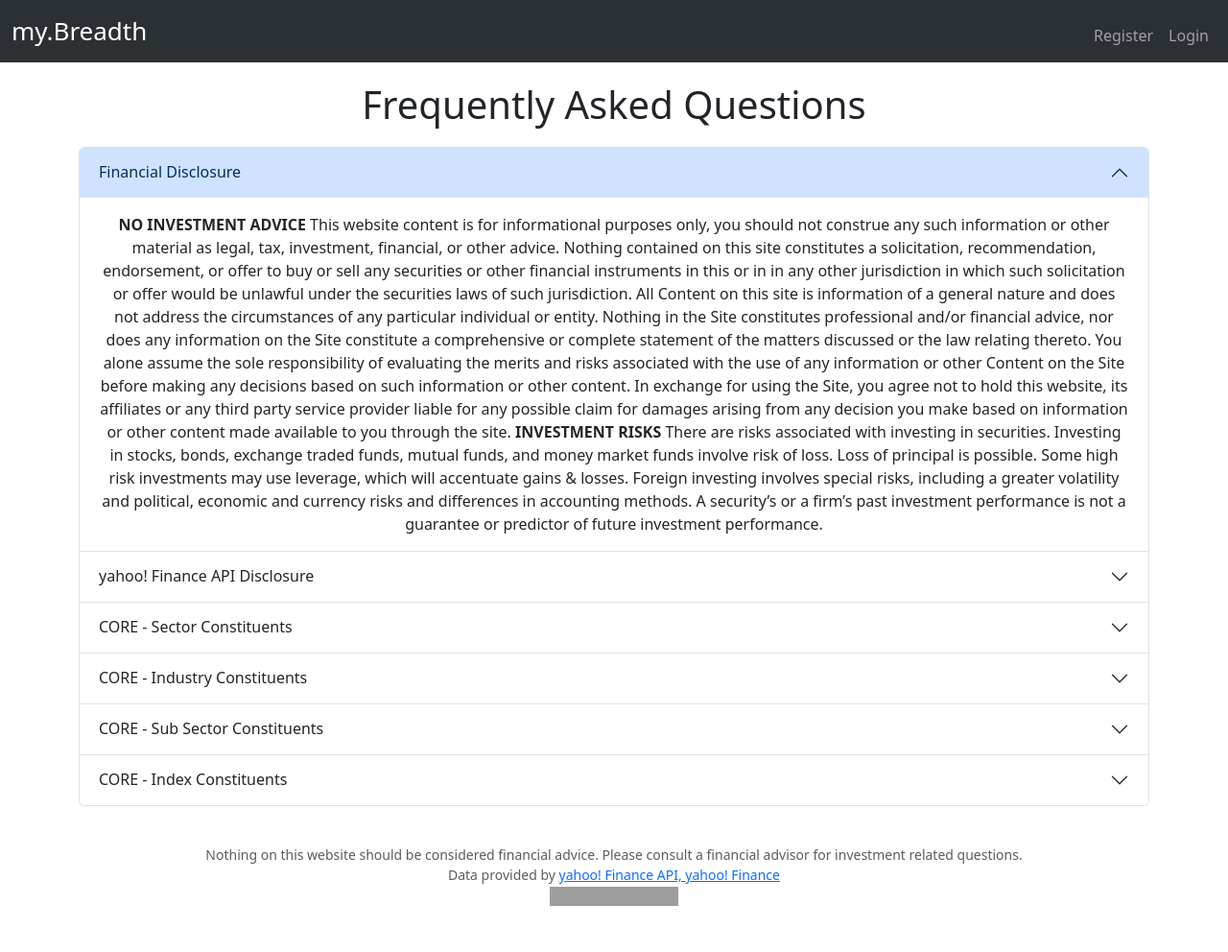
After one commit to jarrodschilling/my_breadth, a Flask app: page /faq in a window 1280 px wide. The commit adds this page. Shown: the whole page at 96% size. Run offline with Flask 3, Linux system fonts and the light colour scheme; grey boxes are pictures that could not be loaded.

Commit message:
updating FAQ page

```diff
--- a/app.py
+++ b/app.py
@@ -162,6 +162,14 @@ def signup_post():
 def index():
     random_quote = random.choice(quotes)
     return render_template("index.html", quote=random_quote)
+
+# -------------------------------------------------------------------------------------------------------
+# -------------- FREQUENTLY ASKED QUESTIONS (FAQ)
+# -------------------------------------------------------------------------------------------------------
+
+@app.route("/faq", methods=["GET"])
+def faq():
+    return render_template("faq.html")
 
 # -------------------------------------------------------------------------------------------------------
 # -------------- CORE SECTOR DETAIL PAGE
--- a/functions.py
+++ b/functions.py
@@ -235,3 +235,8 @@ def create_errors(problem):
 # -----------------------------------------------------------------------------------------------
 #>>>>>>>>>>>>>>>>>>>>>>>>>>>>>>>>>>>>>>>>>>>>>>>>>>>>>>>>>>>>>>>>>>>>>>>>>>>>>>>>>>>>>>>>>>>>>>>>>>>>>>>
 #>>>>>>>>>>>>>>>>>>>>>>>>>>>>>>>>>>>>>>>>>>>>>>>>>>>>>>>>>>>>>>>>>>>>>>>>>>>>>>>>>>>>>>>>>>>>>>>>>>>>>>>
+
+
+# Net High/Low NASDAQ + NYSE - HIGQ/LOWQ - HIGN/LOWN
+
+# THIS SOFTWARE IS PROVIDED BY THE COPYRIGHT HOLDERS AND CONTRIBUTORS "AS IS" AND ANY EXPRESS OR IMPLIED WARRANTIES, INCLUDING, BUT NOT LIMITED TO, THE IMPLIED WARRANTIES OF MERCHANTABILITY AND FITNESS FOR A PARTICULAR PURPOSE ARE DISCLAIMED. IN NO EVENT SHALL THE COPYRIGHT OWNER OR CONTRIBUTORS BE LIABLE FOR ANY DIRECT, INDIRECT, INCIDENTAL, SPECIAL, EXEMPLARY, OR CONSEQUENTIAL DAMAGES (INCLUDING, BUT NOT LIMITED TO, PROCUREMENT OF SUBSTITUTE GOODS OR SERVICES; LOSS OF USE, DATA, OR PROFITS; OR BUSINESS INTERRUPTION) HOWEVER CAUSED AND ON ANY THEORY OF LIABILITY, WHETHER IN CONTRACT, STRICT LIABILITY, OR TORT (INCLUDING NEGLIGENCE OR OTHERWISE) ARISING IN ANY WAY OUT OF THE USE OF THIS SOFTWARE, EVEN IF ADVISED OF THE POSSIBILITY OF SUCH DAMAGE.
--- a/static/custom_style.css
+++ b/static/custom_style.css
@@ -8,3 +8,7 @@
     border: 1px solid #210203;
     color: #EDF2F4;
 }
+
+.faq-ul {
+    text-align: left;
+}
--- /dev/null
+++ b/templates/faq.html
@@ -0,0 +1,154 @@
+{% extends "layout.html" %}
+
+{% block title %}
+    FAQ
+{% endblock %}
+
+{% block main %}
+
+<div class="container text-center">
+    <div class="row">
+        <div class="col">
+            <h1 style="margin: 20px;">Frequently Asked Questions</h1>
+        </div>
+    </div>
+
+<div class="accordion" id="accordionExample">
+    <div class="accordion-item">
+        <h2 class="accordion-header">
+            <button class="accordion-button" type="button" data-bs-toggle="collapse" data-bs-target="#collapseOne" aria-expanded="true" aria-controls="collapseOne">
+                Financial Disclosure
+            </button>
+        </h2>
+        <div id="collapseOne" class="accordion-collapse collapse show" data-bs-parent="#accordionExample">
+            <div class="accordion-body">
+                <strong>NO INVESTMENT ADVICE</strong>
+
+                This website content is for informational purposes only, you should not construe any such information or other material as legal, tax, investment, financial, or other advice. Nothing contained on this site constitutes a solicitation, recommendation, endorsement, or offer to buy or sell any securities or other financial instruments in this or in in any other jurisdiction in which such solicitation or offer would be unlawful under the securities laws of such jurisdiction.
+
+                All Content on this site is information of a general nature and does not address the circumstances of any particular individual or entity. Nothing in the Site constitutes professional and/or financial advice, nor does any information on the Site constitute a comprehensive or complete statement of the matters discussed or the law relating thereto. You alone assume the sole responsibility of evaluating the merits and risks associated with the use of any information or other Content on the Site before making any decisions based on such information or other content. In exchange for using the Site, you agree not to hold this website, its affiliates or any third party service provider liable for any possible claim for damages arising from any decision you make based on information or other content made available to you through the site.
+
+                <strong>INVESTMENT RISKS</strong>
+
+                There are risks associated with investing in securities. Investing in stocks, bonds, exchange traded funds, mutual funds, and money market funds involve risk of loss.  Loss of principal is possible. Some high risk investments may use leverage, which will accentuate gains & losses. Foreign investing involves special risks, including a greater volatility and political, economic and currency risks and differences in accounting methods.  A security’s or a firm’s past investment performance is not a guarantee or predictor of future investment performance.
+            </div>
+        </div>
+    </div>
+    <div class="accordion-item">
+        <h2 class="accordion-header">
+            <button class="accordion-button collapsed" type="button" data-bs-toggle="collapse" data-bs-target="#collapseTwo" aria-expanded="false" aria-controls="collapseTwo">
+                yahoo! Finance API Disclosure
+            </button>
+        </h2>
+        <div id="collapseTwo" class="accordion-collapse collapse" data-bs-parent="#accordionExample">
+            <div class="accordion-body">
+                THIS SOFTWARE IS PROVIDED BY THE COPYRIGHT HOLDERS AND CONTRIBUTORS "AS IS" AND ANY EXPRESS OR IMPLIED WARRANTIES, INCLUDING, BUT NOT LIMITED TO, THE IMPLIED WARRANTIES OF MERCHANTABILITY AND FITNESS FOR A PARTICULAR PURPOSE ARE DISCLAIMED. IN NO EVENT SHALL THE COPYRIGHT OWNER OR CONTRIBUTORS BE LIABLE FOR ANY DIRECT, INDIRECT, INCIDENTAL, SPECIAL, EXEMPLARY, OR CONSEQUENTIAL DAMAGES (INCLUDING, BUT NOT LIMITED TO, PROCUREMENT OF SUBSTITUTE GOODS OR SERVICES; LOSS OF USE, DATA, OR PROFITS; OR BUSINESS INTERRUPTION) HOWEVER CAUSED AND ON ANY THEORY OF LIABILITY, WHETHER IN CONTRACT, STRICT LIABILITY, OR TORT (INCLUDING NEGLIGENCE OR OTHERWISE) ARISING IN ANY WAY OUT OF THE USE OF THIS SOFTWARE, EVEN IF ADVISED OF THE POSSIBILITY OF SUCH DAMAGE.
+            </div>
+        </div>
+    </div>
+    <div class="accordion-item">
+        <h2 class="accordion-header">
+            <button class="accordion-button collapsed" type="button" data-bs-toggle="collapse" data-bs-target="#collapseThree" aria-expanded="false" aria-controls="collapseThree">
+                CORE - Sector Constituents
+            </button>
+        </h2>
+        <div id="collapseThree" class="accordion-collapse collapse" data-bs-parent="#accordionExample">
+            <div class="accordion-body">
+                <ul class="faq-ul">
+                    <li class="faq-li">XLB - The Materials Select Sector SPDR® Fund</li>
+                    <li class="faq-li">XLC - The Communication Services Select Sector SPDR® Fund</li>
+                    <li class="faq-li">XLE - The Energy Select Sector SPDR® Fund</li>
+                    <li class="faq-li">XLF - The Financial Select Sector SPDR® Fund</li>
+                    <li class="faq-li">XLI - The Industrial Select Sector SPDR® Fund</li>
+                    <li class="faq-li">XLK - The Technology Select Sector SPDR® Fund</li>
+                    <li class="faq-li">XLP - The Consumer Staples Select Sector SPDR® Fund</li>
+                    <li class="faq-li">XLRE - The Real Estate Select Sector SPDR® Fund</li>
+                    <li class="faq-li">XLU - The Utilities Select Sector SPDR® Fund</li>
+                    <li class="faq-li">XLV - The Health Care Select Sector SPDR® Fund</li>
+                    <li class="faq-li">XLY - The Consumer Discretionary Select Sector SPDR® Fund</li>
+                </ul>
+            </div>
+        </div>
+    </div>
+    <div class="accordion-item">
+        <h2 class="accordion-header">
+            <button class="accordion-button collapsed" type="button" data-bs-toggle="collapse" data-bs-target="#collapseFour" aria-expanded="false" aria-controls="collapseFour">
+                CORE - Industry Constituents
+            </button>
+        </h2>
+        <div id="collapseFour" class="accordion-collapse collapse" data-bs-parent="#accordionExample">
+            <div class="accordion-body">
+                <ul class="faq-ul">
+                    <li class="faq-li">KBE - SPDR® S&P® Bank ETF</li>
+                    <li class="faq-li">KCE - SPDR® S&P® Capital Markets ETF</li>
+                    <li class="faq-li">KIE - SPDR® S&P® Insurance ETF</li>
+                    <li class="faq-li">KRE - SPDR® S&P® Regional Banking ETF</li>
+                    <li class="faq-li">XAR - SPDR® S&P® Aerospace & Defense ETF</li>
+                    <li class="faq-li">XBI - SPDR® S&P® Biotech ETF</li>
+                    <li class="faq-li">XES - SPDR® S&P® Oil & Gas Equipment & Services ETF</li>
+                    <li class="faq-li">XHB - SPDR® S&P® Homebuilders ETF</li>
+                    <li class="faq-li">XHE - SPDR® S&P® Health Care Equipment ETF</li>
+                    <li class="faq-li">XHS - SPDR® S&P® Health Care Services ETF</li>
+                    <li class="faq-li">XME - SPDR® S&P® Metals & Mining ETF</li>
+                    <li class="faq-li">XOP - SPDR® S&P® Oil & Gas Exploration & Production ETF</li>
+                    <li class="faq-li">XPH - SPDR® S&P® Pharmaceuticals ETF</li>
+                    <li class="faq-li">XRT - SPDR® S&P® Retail ETF</li>
+                    <li class="faq-li">XSD - SPDR® S&P® Semiconductor ETF</li>
+                    <li class="faq-li">XSW - SPDR® S&P® Software & Services ETF</li>
+                    <li class="faq-li">XTL - SPDR® S&P® Telecom ETF</li>
+                    <li class="faq-li">XTN - SPDR® S&P® Transportation ETF</li>
+                    <li class="faq-li">XWEB - SPDR® S&P® Internet ETF</li>
+                </ul>
+            </div>
+        </div>
+    </div>
+    <div class="accordion-item">
+        <h2 class="accordion-header">
+            <button class="accordion-button collapsed" type="button" data-bs-toggle="collapse" data-bs-target="#collapseFive" aria-expanded="false" aria-controls="collapseFive">
+                CORE - Sub Sector Constituents
+            </button>
+        </h2>
+        <div id="collapseFive" class="accordion-collapse collapse" data-bs-parent="#accordionExample">
+            <div class="accordion-body">
+                <ul class="faq-ul">
+                    <li class="faq-li">XLB - The Materials Select Sector SPDR® Fund</li>
+                    <li class="faq-li">XLC - The Communication Services Select Sector SPDR® Fund</li>
+                    <li class="faq-li">XLE - The Energy Select Sector SPDR® Fund</li>
+                    <li class="faq-li">XLF - The Financial Select Sector SPDR® Fund</li>
+                    <li class="faq-li">XLI - The Industrial Select Sector SPDR® Fund</li>
+                    <li class="faq-li">XLK - The Technology Select Sector SPDR® Fund</li>
+                    <li class="faq-li">XLP - The Consumer Staples Select Sector SPDR® Fund</li>
+                    <li class="faq-li">XLRE - The Real Estate Select Sector SPDR® Fund</li>
+                    <li class="faq-li">XLU - The Utilities Select Sector SPDR® Fund</li>
+                    <li class="faq-li">XLV - The Health Care Select Sector SPDR® Fund</li>
+                    <li class="faq-li">XLY - The Consumer Discretionary Select Sector SPDR® Fund</li>
+                </ul>
+            </div>
+        </div>
+    </div>
+    <div class="accordion-item">
+        <h2 class="accordion-header">
+            <button class="accordion-button collapsed" type="button" data-bs-toggle="collapse" data-bs-target="#collapseSix" aria-expanded="false" aria-controls="collapseSix">
+                CORE - Index Constituents
+            </button>
+        </h2>
+        <div id="collapseSix" class="accordion-collapse collapse" data-bs-parent="#accordionExample">
+            <div class="accordion-body">
+                <ul class="faq-ul">
+                    <li class="faq-li">XLB - The Materials Select Sector SPDR® Fund</li>
+                    <li class="faq-li">XLC - The Communication Services Select Sector SPDR® Fund</li>
+                    <li class="faq-li">XLE - The Energy Select Sector SPDR® Fund</li>
+                    <li class="faq-li">XLF - The Financial Select Sector SPDR® Fund</li>
+                    <li class="faq-li">XLI - The Industrial Select Sector SPDR® Fund</li>
+                    <li class="faq-li">XLK - The Technology Select Sector SPDR® Fund</li>
+                    <li class="faq-li">XLP - The Consumer Staples Select Sector SPDR® Fund</li>
+                    <li class="faq-li">XLRE - The Real Estate Select Sector SPDR® Fund</li>
+                    <li class="faq-li">XLU - The Utilities Select Sector SPDR® Fund</li>
+                    <li class="faq-li">XLV - The Health Care Select Sector SPDR® Fund</li>
+                    <li class="faq-li">XLY - The Consumer Discretionary Select Sector SPDR® Fund</li>
+                </ul>
+            </div>
+        </div>
+    </div>
+</div>
+{% endblock %}
--- a/templates/layout.html
+++ b/templates/layout.html
@@ -49,6 +49,7 @@
                         <!-- <a class="nav-link" href="/summary">Summary</a>
                         <a class="nav-link" href="/detail">Detail</a> -->
                         <a class="nav-link" href="/create-portfolio">Create Portfolio</a>
+                        <a class="nav-link" href="/faq">FAQ</a>
 
                     </div>
                     <div class="navbar-nav ms-auto mt-2">
@@ -68,7 +69,9 @@
         <footer class="mb-5 small text-center text-muted" style="margin-top: 40px;">
             Nothing on this website should be considered financial advice. Please consult a financial advisor for investment related questions.
             <br>
-            Data provided by <a href="https://legal.yahoo.com/us/en/yahoo/terms/product-atos/apiforydn/index.html">Yahoo! Finance API</a>
+            Data provided by <a href="https://legal.yahoo.com/us/en/yahoo/terms/product-atos/apiforydn/index.html">yahoo! Finance API, </a><a href="https://finance.yahoo.com">yahoo! Finance</a>
+            <br>
+            <a href="https://www.yahoo.com/?ilc=401" target="_blank"> <img src="https://poweredby.yahoo.com/poweredby_yahoo_h_purple.png" width="134" height="20"/> </a>
         </footer>
 
     </body>
--- a/ticker_testing.py
+++ b/ticker_testing.py
@@ -65,4 +65,4 @@ def high_low_lists(symbol):
     net_hi_low = new_highs_list - new_lows_list
     print(net_hi_low)
 
-high_low_lists(symbol_list)
+current_price("JPM")
```
Also changed, not shown: templates/temp.txt (added, +9 -0 lines), web_scrap.py (added, +15 -0 lines), 2 other files.
